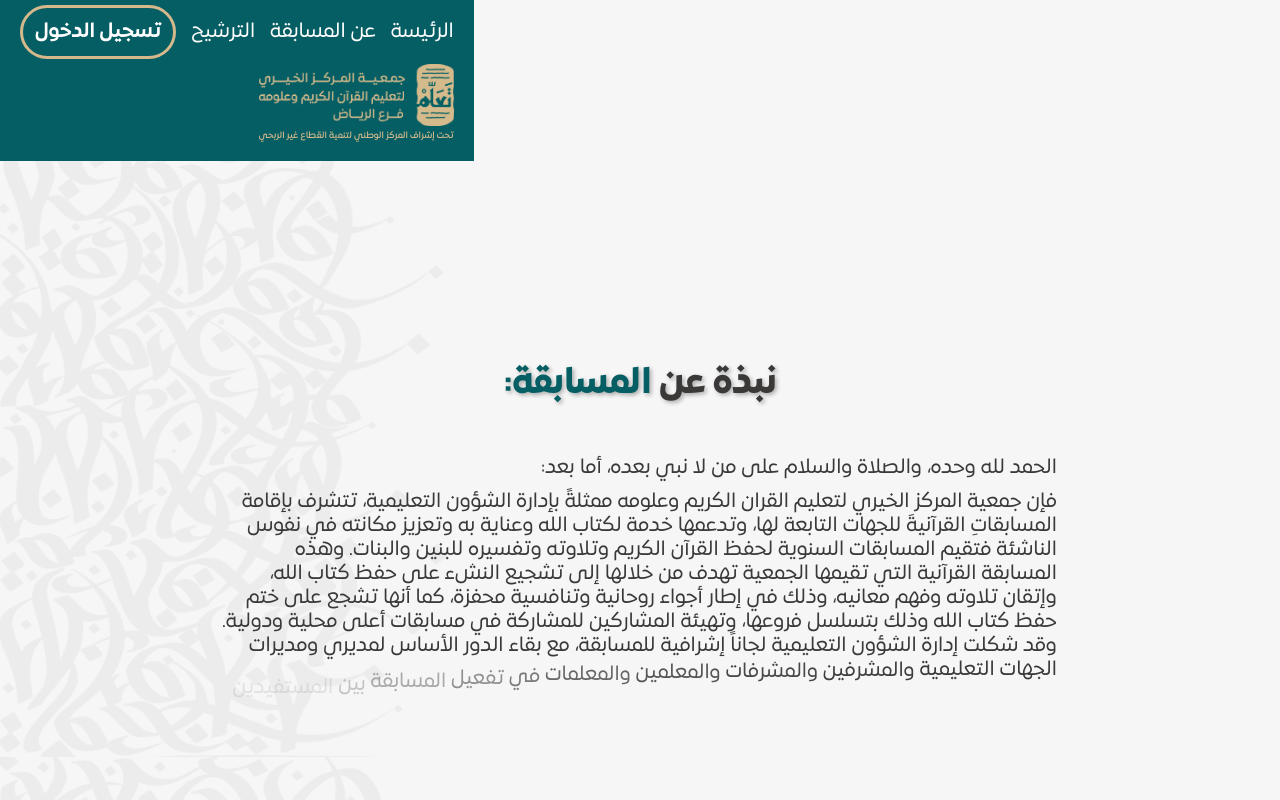
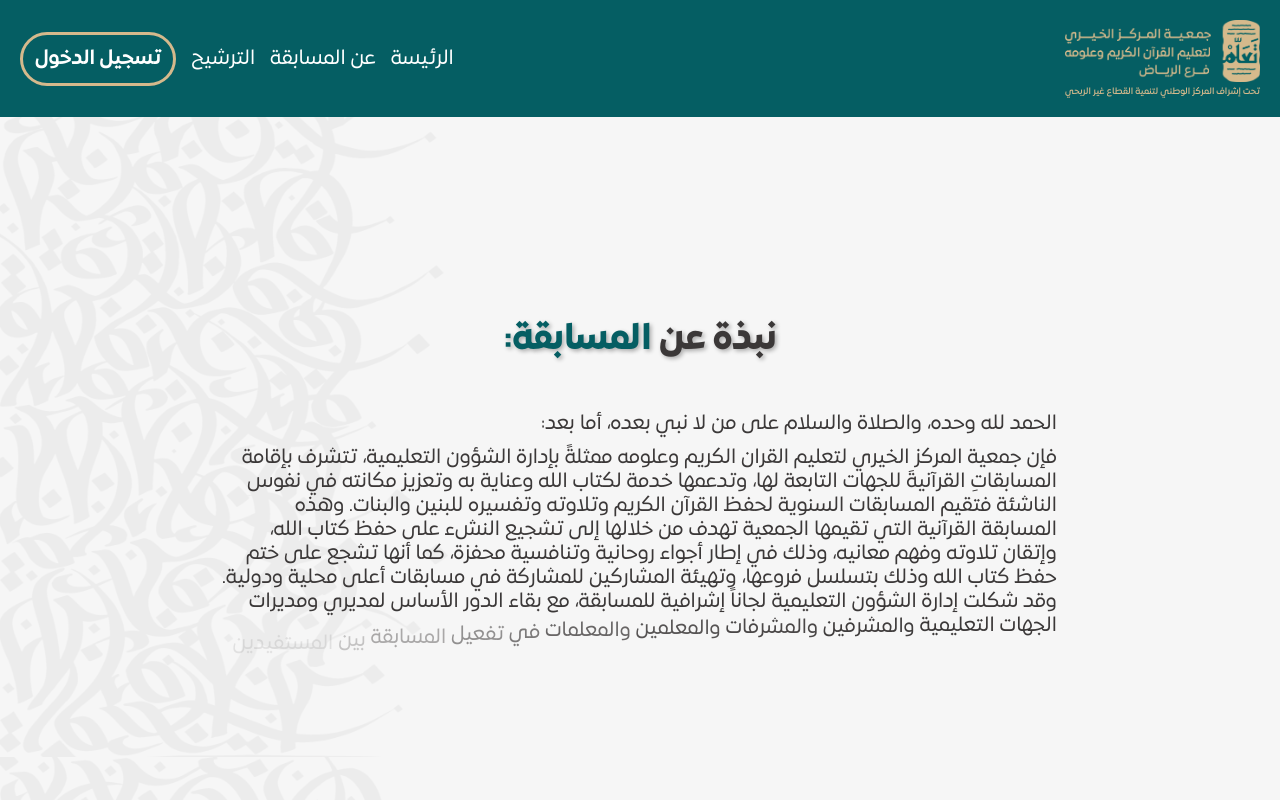
Before and after one commit to IcyCocktail/competition, a React (Create React App) app: page /about in a window 1280 px wide. Shown: the top 800 px of the page. Built offline with nearby package versions, Linux system fonts and the light colour scheme.

Commit message:
fixing nominating section title shifting

```diff
--- a/src/assets/styles.css
+++ b/src/assets/styles.css
@@ -407,7 +407,7 @@ td {
 .nominating {
     display: grid;
     grid-template-columns: 1fr;
-    grid-template-rows: 2fr 1fr 2fr;
+    grid-template-rows: auto;
 }
 
 .nominating h2 {
@@ -764,7 +764,7 @@ td {
         flex-direction: column;
         background: var(--forest);
         box-shadow: 1px 1px 8px 1px rgba(0, 0, 0, 0.4);
-        transition: transform 0.3s ease-in-out;
+        transition: transform 1s ease-in-out;
     }
 
     header nav ul {
@@ -789,4 +789,8 @@ td {
     }
 }
 
-@media (max-width: 507px) {}
+@media (max-width: 660px) {
+    h1 {
+        font-size: 36px;
+    }
+}
--- a/src/includes/navbar.js
+++ b/src/includes/navbar.js
@@ -25,6 +25,7 @@ function Navbar() {
         <nav className="special" ref={navRef}>
 
           <ul>
+
             <button className="nav-btn nav-close-btn" onClick={showNav}>
               <FaTimes />
             </button>
@@ -51,15 +52,19 @@ function Navbar() {
       </header>
 
     ) : (
-      <header>
+      <header className="default" >
 
-        <nav className="default" ref={navRef}>
+        <button className="nav-btn" onClick={showNav}>
+          <FaBars />
+        </button>
+
+        <nav ref={navRef}>
 
           <ul>
 
-            <button className="nav-btn" onClick={showNav}>
-              <FaBars />
-            </button>
+          <button className="nav-btn nav-close-btn" onClick={showNav}>
+            <FaTimes />
+          </button>
 
             <li className="sign-in"><Link to="/signIn">تسجيل الدخول</Link></li>
             <li><Link to="/#nominating">الترشيح</Link></li> {/* Link to section */}
@@ -67,17 +72,13 @@ function Navbar() {
             <li><Link to="/">الرئيسة</Link></li>
           </ul>
 
-          <div className="logo-wrapper">
-            <Link to='/'><img className="logo" src={goldLogo} alt="Logo" /></Link>
-            <Link to='/'><img className="logoSmall" src={goldLogoS} alt="Logo" /></Link>
-            <p>تحت إشراف المركز الوطني لتنمية القطاع غير الربحي</p>
-          </div>
+        </nav>
 
-          <button className="nav-btn nav-close-btn" onClick={showNav}>
-            <FaTimes />
-          </button>
-
-        </nav>
+        <div className="logo-wrapper">
+          <Link to='/'><img className="logo" src={goldLogo} alt="Logo" /></Link>
+          <Link to='/'><img className="logoSmall" src={goldLogoS} alt="Logo" /></Link>
+          <p>تحت إشراف المركز الوطني لتنمية القطاع غير الربحي</p>
+        </div>
 
       </header>
     )
```
